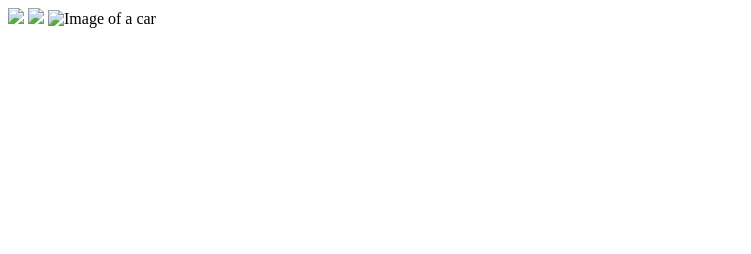
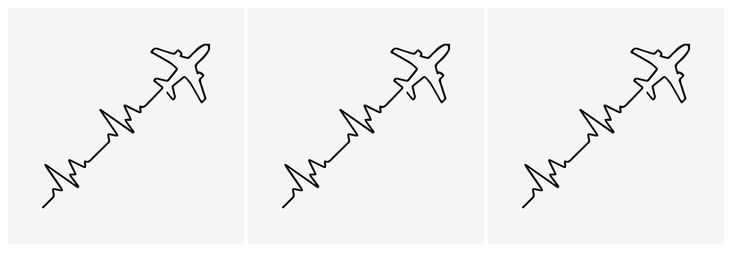
Before and after one commit to TutorsHubs/day-01, a plain HTML site: page images.html in a window 1280 px wide. Shown: the whole page, without its empty margins (0-751 px from the left). Drawn offline with Linux system fonts and the light colour scheme.

Commit message:
FIxed images demo

```diff
--- a/images.html
+++ b/images.html
@@ -5,14 +5,14 @@
     </head>
     <body>
         <!-- If image file and html are in the same folder -->
-        <img src="game.jpg" />
+        <img src="myimage.jpg" />
         <!-- source -->
 
         <!-- If images are in a folder -->
-        <img src="/images/game.jpg" />
+        <img src="/images/myimage.jpg" />
 
         <!-- alt property -->
         <!-- alt used to describe an image -->
-        <img src="game.jpg" alt="Image of a car" />
+        <img src="myimage.jpg" alt="Image of a car" />
     </body>
 </html>
```
Also changed, not shown: images/myimage.jpg (added), myimage.jpg (renamed from 338fe945f027a0c432185b8add475a74.jpg).
